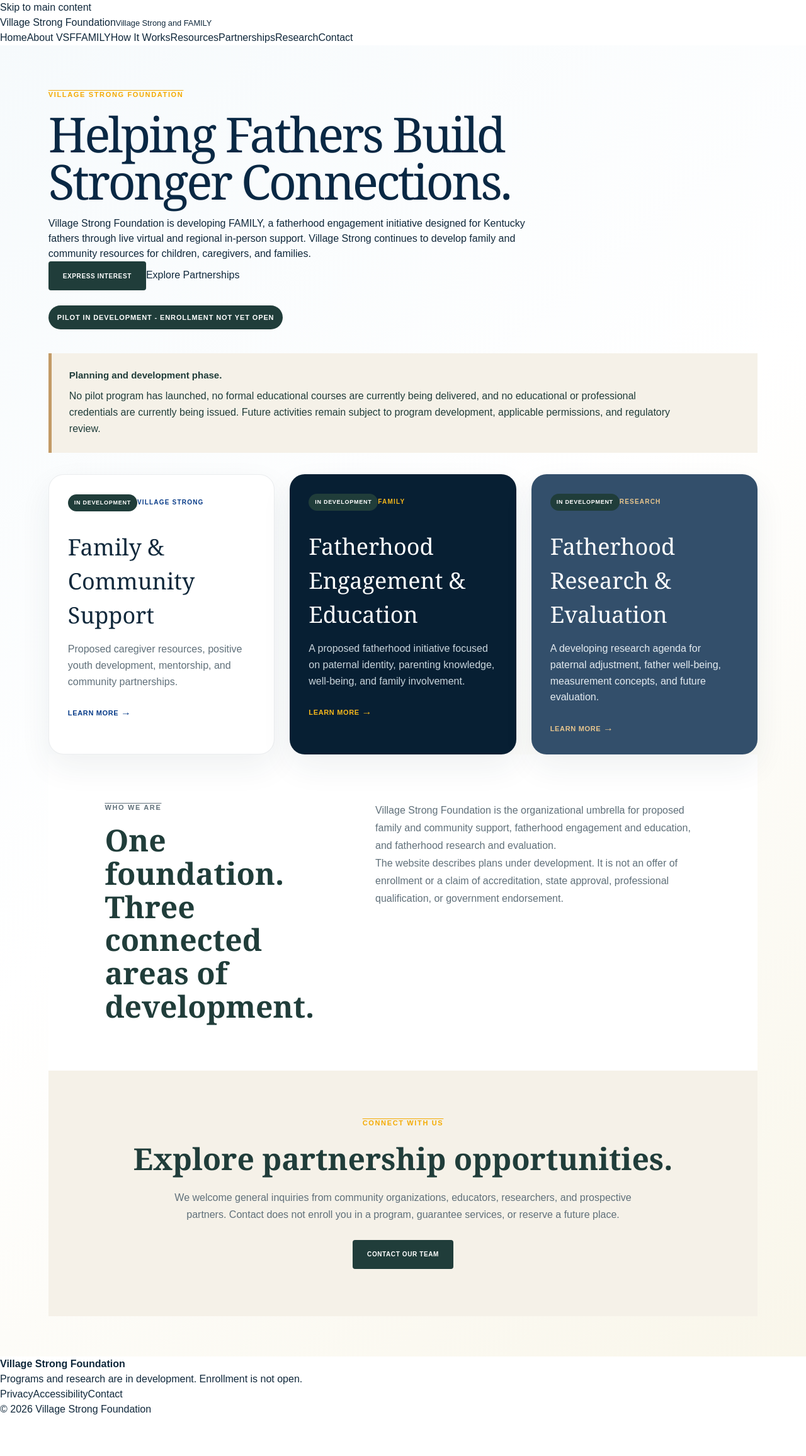
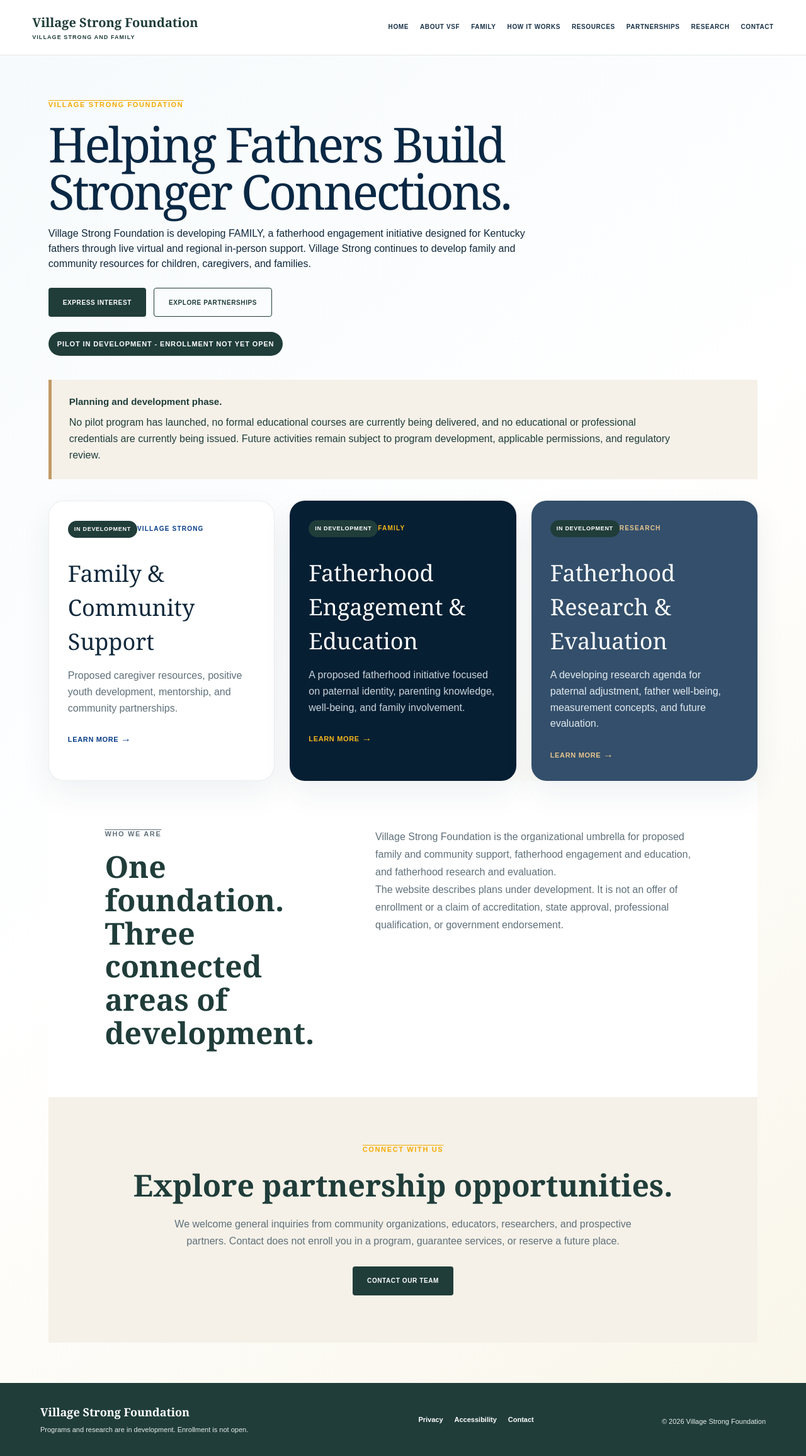
Before and after one commit to 73junito/village_strong, a Next.js app in the folder apps/web/: page / in a window 1280 px wide. Shown: the whole page at 63% size. Before the commit the page ends 2250 px from the top, so only its background shows below. Built offline with nearby package versions, Linux system fonts and the light colour scheme.

Commit message:
style(web): add accessible prelaunch page system

```diff
--- a/apps/web/app/globals.css
+++ b/apps/web/app/globals.css
@@ -95,3 +95,22 @@ a{color:inherit;text-decoration:none}
 @media(max-width:1050px){.gateway-grid.three-up{grid-template-columns:1fr 1fr}.pillar-grid.four-up{grid-template-columns:repeat(2,1fr)}.research-header nav{display:none}}
 @media(max-width:760px){.gateway-header nav{display:none}.gateway-grid.three-up,.pathway-grid,.foundation-section,.split-section,.curriculum-development,.ethics-section{grid-template-columns:1fr}.goals-grid,.concept-grid{grid-template-columns:1fr 1fr}.revised-footer,.foundation-footer,.research-footer{display:flex;flex-direction:column;text-align:center}.research-hero{padding:70px 24px}.partner-list{grid-template-columns:1fr}}
 @media(max-width:480px){.gateway-grid.three-up,.pillar-grid.four-up,.goals-grid,.concept-grid{grid-template-columns:1fr}}
+
+
+/* Kentucky pilot prelaunch information architecture */
+.skip-link{position:fixed;left:16px;top:-80px;z-index:1000;padding:12px 16px;background:#fff;color:#173047;border:2px solid #173047;font-weight:800}
+.skip-link:focus{top:12px}
+.site-header{min-height:88px;padding:14px clamp(20px,4vw,64px);display:flex;align-items:center;justify-content:space-between;gap:28px;background:#fff;border-bottom:1px solid #203d3a1f;position:relative;z-index:20}
+.site-wordmark{display:flex;flex-direction:column;color:#203d3a;line-height:1.15}.site-wordmark span{font:700 20px Georgia}.site-wordmark small{margin-top:5px;font-size:9px;font-weight:900;letter-spacing:.12em;text-transform:uppercase}
+.site-header nav{display:flex;align-items:center;justify-content:flex-end;gap:18px;flex-wrap:wrap}.site-header nav a{padding:9px 0;color:#173047;font-size:10px;font-weight:900;letter-spacing:.06em;text-transform:uppercase;border-bottom:2px solid transparent}.site-header nav a:hover,.site-header nav a:focus-visible{border-color:#c39b67}
+.site-footer{padding:34px clamp(22px,5vw,72px);display:grid;grid-template-columns:1.6fr 1fr auto;align-items:center;gap:30px;background:#203d3a;color:#fff}.site-footer strong{font:700 18px Georgia}.site-footer p{margin:6px 0 0;color:#e5ece9;font-size:11px;line-height:1.5}.site-footer nav{display:flex;gap:18px;flex-wrap:wrap}.site-footer a{color:#fff;font-weight:800;font-size:11px}
+.hero-actions,.page-actions{display:flex;gap:12px;align-items:center;justify-content:flex-start;flex-wrap:wrap}.gateway-intro .hero-actions{margin-top:26px}.secondary-button{min-height:46px;padding:0 23px;display:inline-flex;align-items:center;justify-content:center;border:1px solid #203d3a;border-radius:4px;background:transparent;color:#203d3a;font-size:10px;font-weight:900;text-transform:uppercase;letter-spacing:.06em}.family-gradient .secondary-button{border-color:#fff;color:#fff}
+.content-page{color:#173047;background:#fff}.content-hero{padding:80px clamp(24px,9vw,140px);background:#f5f1e8}.content-hero h1{max-width:900px;margin:0 0 22px;font:700 clamp(40px,6vw,70px)/1.03 Georgia;color:#203d3a}.content-hero>p:not(.overline):not(.development-badge){max-width:820px;color:#53625f;font-size:18px;line-height:1.7}.family-gradient{background:linear-gradient(135deg,#071f33,#0b583d);color:#fff}.family-gradient h1,.family-gradient>p:not(.overline):not(.development-badge){color:#fff}
+.content-section,.delivery-section{padding:72px clamp(24px,7vw,110px)}.content-section h2,.delivery-section h2{margin:0 0 20px;font:700 clamp(30px,4vw,46px)/1.12 Georgia;color:#203d3a}.content-section p,.delivery-section p{line-height:1.75;color:#53625f}.two-column{display:grid;grid-template-columns:1fr 1.35fr;gap:60px}.muted-section{background:#f5f1e8}.info-grid{display:grid;grid-template-columns:repeat(3,1fr);gap:18px;margin-top:30px}.info-grid article{padding:26px;background:#fff;border:1px solid #203d3a20}.info-grid h2,.info-grid h3{margin:0 0 12px;font:700 22px Georgia;color:#203d3a}.info-grid p{margin:0}.delivery-section{background:#fff}.delivery-section .info-grid{grid-template-columns:repeat(4,1fr)}.plain-list{margin:0;padding:0;list-style:none;display:grid;grid-template-columns:1fr 1fr;gap:12px}.plain-list li{padding:20px;background:#f5f1e8;border-left:4px solid #c39b67;font-weight:800;line-height:1.45}
+.steps-list{max-width:920px;margin:34px 0 0;padding:0;list-style:none}.steps-list li{display:grid;grid-template-columns:54px 1fr;gap:18px;padding:22px 0;border-bottom:1px solid #203d3a20}.steps-list>li>span{width:48px;height:48px;display:grid;place-items:center;border-radius:50%;background:#203d3a;color:#fff;font-weight:900}.steps-list h3{margin:0 0 7px;font:700 23px Georgia}.steps-list p{margin:0}
+.faq-list{max-width:920px}.faq-list details{border-bottom:1px solid #203d3a30}.faq-list summary{padding:20px 0;cursor:pointer;font-weight:900}.faq-list details p{padding:0 0 20px;margin:0}.page-actions{padding:0 clamp(24px,7vw,110px) 72px}.prose-section{max-width:900px}.prose-section h2{margin-top:38px;font-size:30px}.prose-section h2:first-child{margin-top:0}.inline-link{color:#0b583d;text-decoration:underline;text-underline-offset:3px}
+.contact-options{display:grid;gap:12px}.contact-options a{display:flex;flex-direction:column;gap:7px;padding:20px;background:#f5f1e8;border-left:4px solid #c39b67;color:#173047}.contact-options span{color:#53625f;font-size:13px;line-height:1.5}.resource-item{padding-top:16px;margin-top:16px;border-top:1px solid #203d3a20}.resource-item h3{font-size:17px}
+
+@media(max-width:1100px){.site-header{align-items:flex-start}.site-header nav{max-width:650px}.delivery-section .info-grid{grid-template-columns:1fr 1fr}}
+@media(max-width:760px){.site-header{display:block}.site-header nav{margin-top:16px;justify-content:flex-start;gap:10px 16px}.site-footer,.two-column{grid-template-columns:1fr}.site-footer{align-items:start}.info-grid,.plain-list{grid-template-columns:1fr}.content-hero{padding:60px 24px}.content-section,.delivery-section{padding:55px 24px}.page-actions{padding:0 24px 55px}}
+@media(max-width:480px){.site-header nav{display:grid;grid-template-columns:1fr 1fr}.delivery-section .info-grid{grid-template-columns:1fr}.hero-actions,.page-actions{align-items:stretch;flex-direction:column}.hero-actions a,.page-actions a{width:100%}}
```
